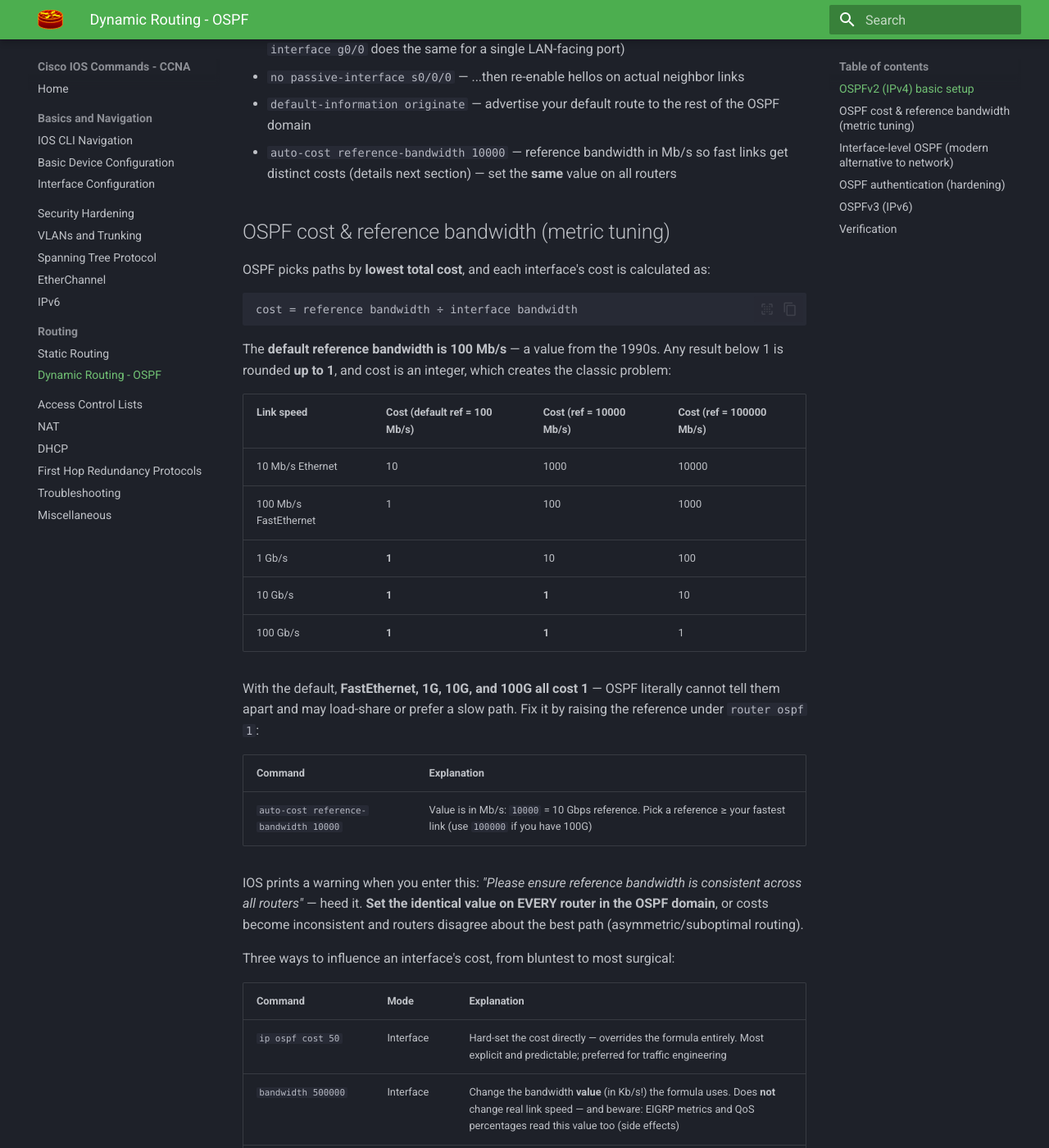
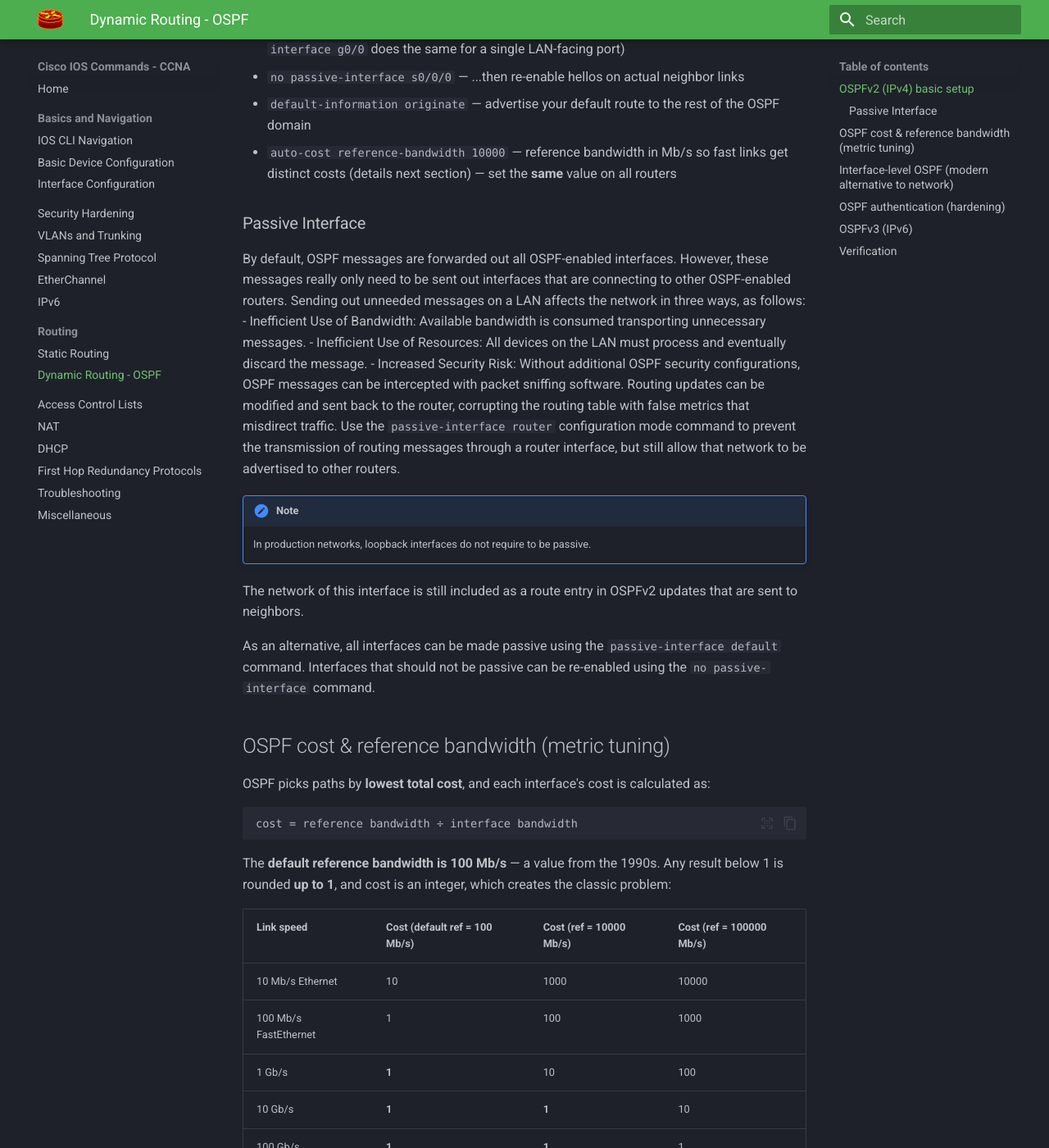
Before and after one commit to Edm0ndDantes/CCNA-IOS-Cheatsheet, an MkDocs documentation site: the page built from docs/dynamic-routing.md, in a window 1280 px wide and 1400 px high, scrolled down 624 px. Shown: the whole window at 82% size. Built offline with MkDocs 1.6.1 and Material for MkDocs 9.7.7, drawn with Linux system fonts in a browser that asks for light colours; some web fonts are replaced.

Commit message:
added Passive interface topics for OSPF

```diff
--- a/docs/dynamic-routing.md
+++ b/docs/dynamic-routing.md
@@ -21,6 +21,25 @@ router ospf 1
 - `no passive-interface s0/0/0` — ...then re-enable hellos on actual neighbor links
 - `default-information originate` — advertise your default route to the rest of the OSPF domain
 - `auto-cost reference-bandwidth 10000` — reference bandwidth in Mb/s so fast links get distinct costs (details next section) — set the **same** value on all routers
+
+### Passive Interface
+By default, OSPF messages are forwarded out all OSPF-enabled interfaces.
+However, these messages really only need to be sent out interfaces that are connecting to other OSPF-enabled routers.
+Sending out unneeded messages on a LAN affects the network in three ways, as follows:
+- Inefficient Use of Bandwidth: Available bandwidth is consumed transporting unnecessary messages.
+- Inefficient Use of Resources: All devices on the LAN must process and eventually discard the message.
+- Increased Security Risk: Without additional OSPF security configurations, OSPF messages can be intercepted with packet sniffing software.
+Routing updates can be modified and sent back to the router, corrupting the routing table with false metrics that misdirect traffic.
+Use the `passive-interface router` configuration mode command to prevent the transmission of routing messages through a router interface, but still allow that network to be advertised to other routers.
+
+!!! note
+
+    In production networks, loopback interfaces do not require to be passive.
+
+The network of this interface is still included as a route entry in OSPFv2 updates that are sent to neighbors.
+
+As an alternative, all interfaces can be made passive using the `passive-interface default` command.
+Interfaces that should not be passive can be re-enabled using the `no passive-interface` command.
 
 ## OSPF cost & reference bandwidth (metric tuning)
 
```
